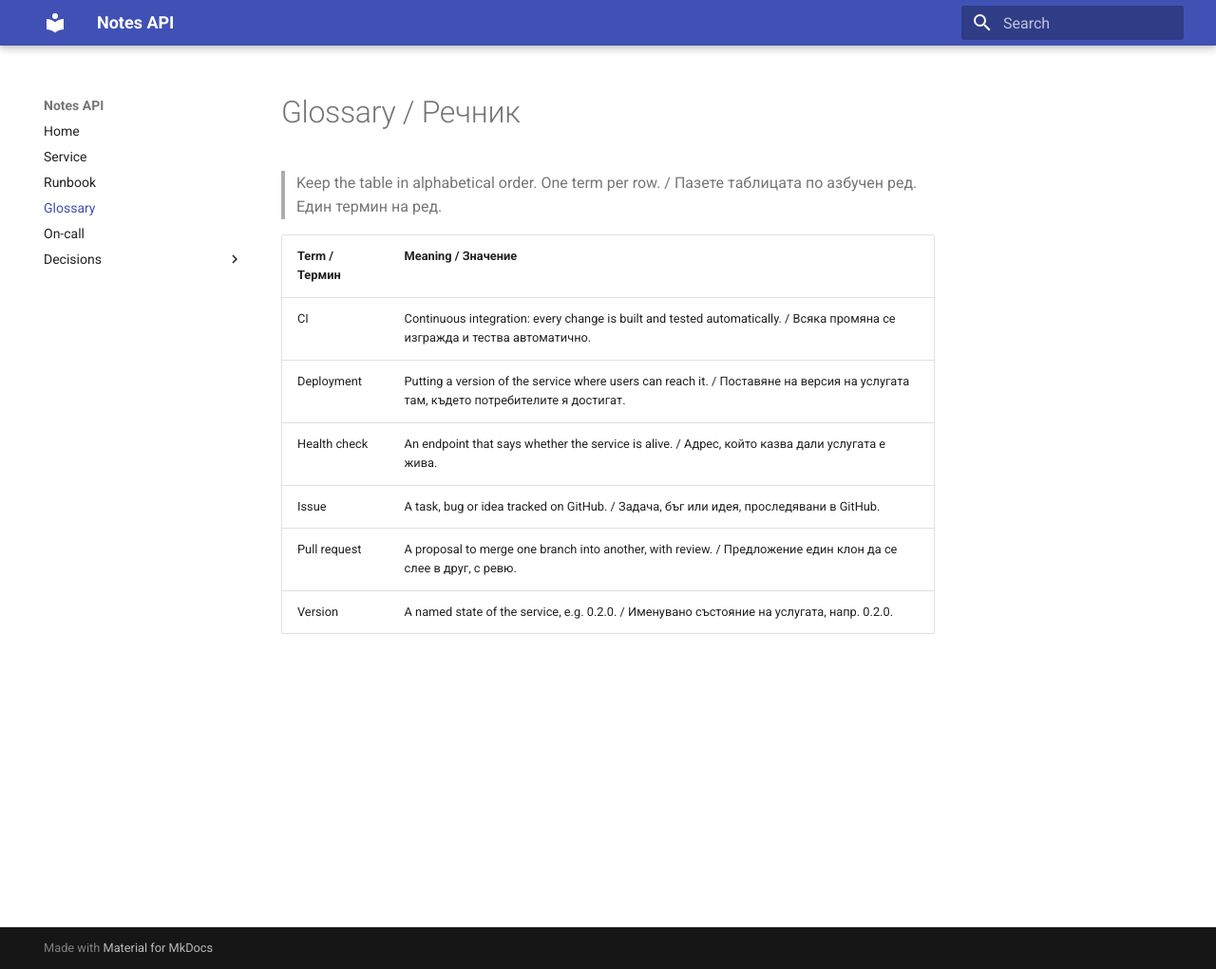
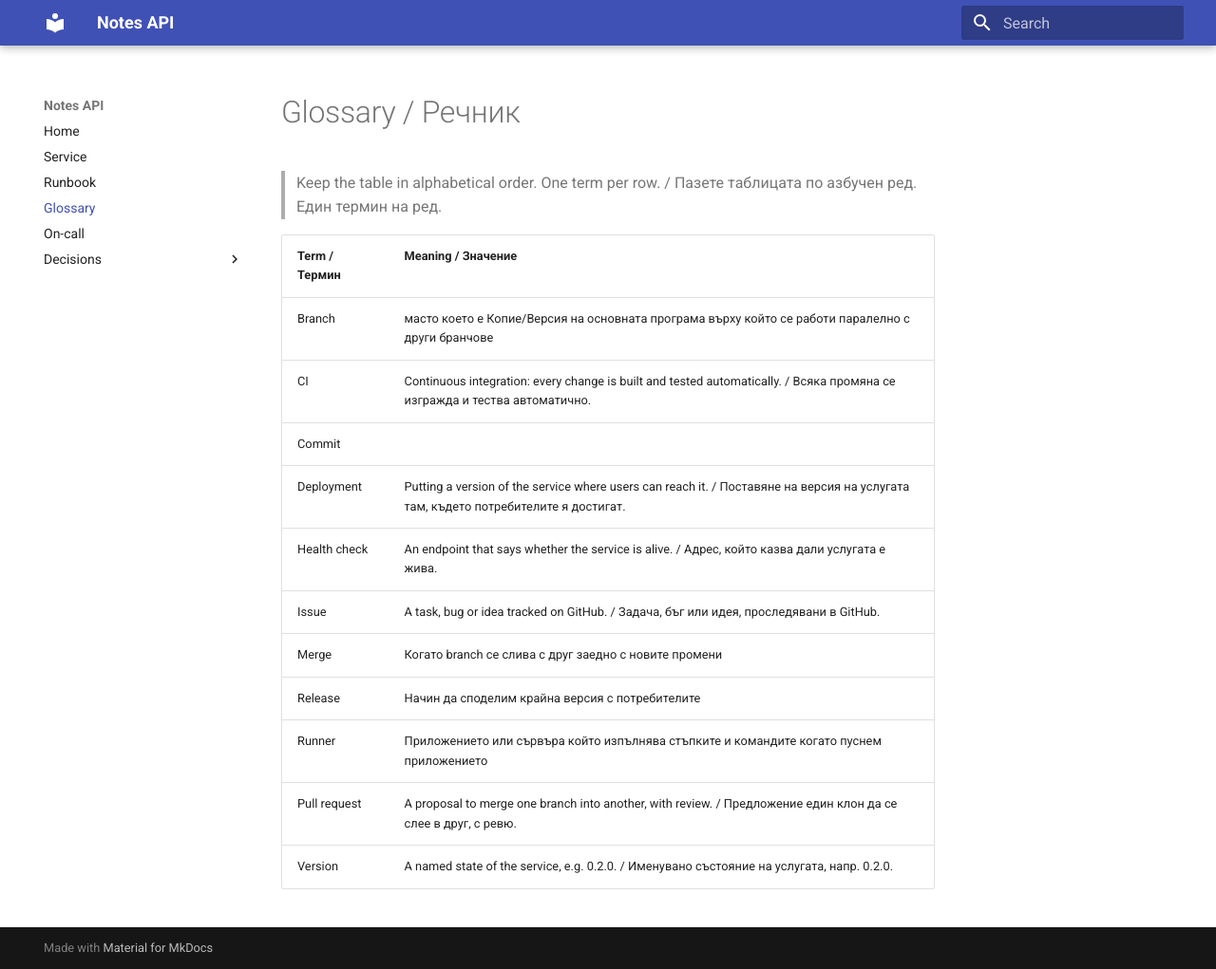
Before and after one commit to Lachezar-Y-Velinov/devops-labs, an MkDocs documentation site: the page built from docs/glossary.md, in a window 1280 px wide and 1021 px high. Shown: the whole window at 95% size. Built offline with MkDocs 1.6.1 and Material for MkDocs 9.7.7, drawn with Linux system fonts in a browser that asks for light colours.

Commit message:
Added 5 words to the glossiary

```diff
--- a/docs/glossary.md
+++ b/docs/glossary.md
@@ -4,9 +4,14 @@
 
 | Term / Термин | Meaning / Значение |
 |---|---|
+| Branch | масто което е Копие/Версия на основната програма върху който се работи паралелно с други бранчове|
 | CI | Continuous integration: every change is built and tested automatically. / Всяка промяна се изгражда и тества автоматично. |
+| Commit | |
 | Deployment | Putting a version of the service where users can reach it. / Поставяне на версия на услугата там, където потребителите я достигат. |
 | Health check | An endpoint that says whether the service is alive. / Адрес, който казва дали услугата е жива. |
 | Issue | A task, bug or idea tracked on GitHub. / Задача, бъг или идея, проследявани в GitHub. |
+| Merge | Когато branch се слива с друг заедно с новите промени|
+| Release | Начин да споделим крайна версия с потребителите |
+| Runner | Приложението или сървъра който изпълнява стъпките и командите когато пуснем приложението |
 | Pull request | A proposal to merge one branch into another, with review. / Предложение един клон да се слее в друг, с ревю. |
 | Version | A named state of the service, e.g. 0.2.0. / Именувано състояние на услугата, напр. 0.2.0. |
```
